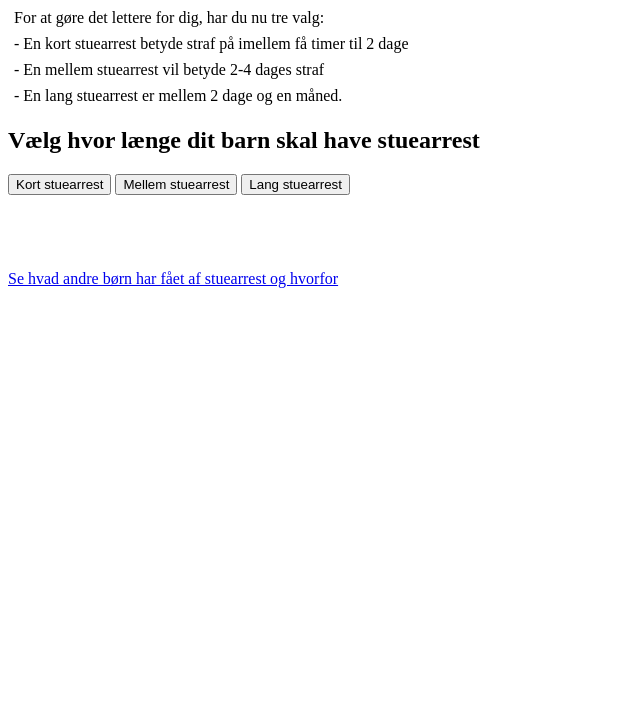
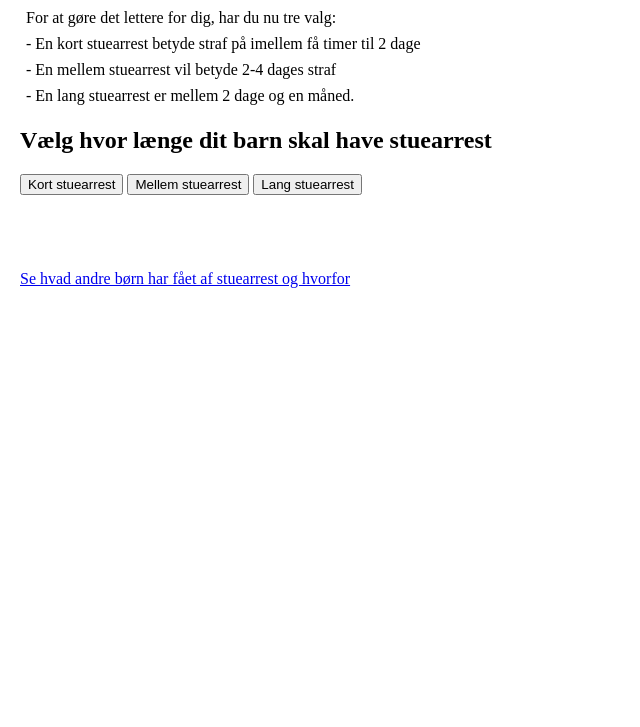
Before and after one commit to SebastianHeiberg/stuearrestWebpage, a website: page index.html in a window 1280 px wide. Shown: the part 73-800 px from the top of the page, without its empty margins (0-640 px from the left). Drawn offline with Linux system fonts and the light colour scheme.

Commit message:
added margin

```diff
--- a/index.html
+++ b/index.html
@@ -13,6 +13,10 @@
 
         #result {
             color: red;
+        }
+
+        #main {
+            margin: 20px;
         }
 
     </style>
@@ -70,7 +74,7 @@
     </script>
 
 </head>
-<body style="flex: 1;">
+<body style="flex: 1;" id="main">
     <h1 id="main-title">Velkommmen til stuearrest</h1>
 <div>
     <div id="point-item">For at gøre det lettere for dig, har du nu tre valg: </div>
```
